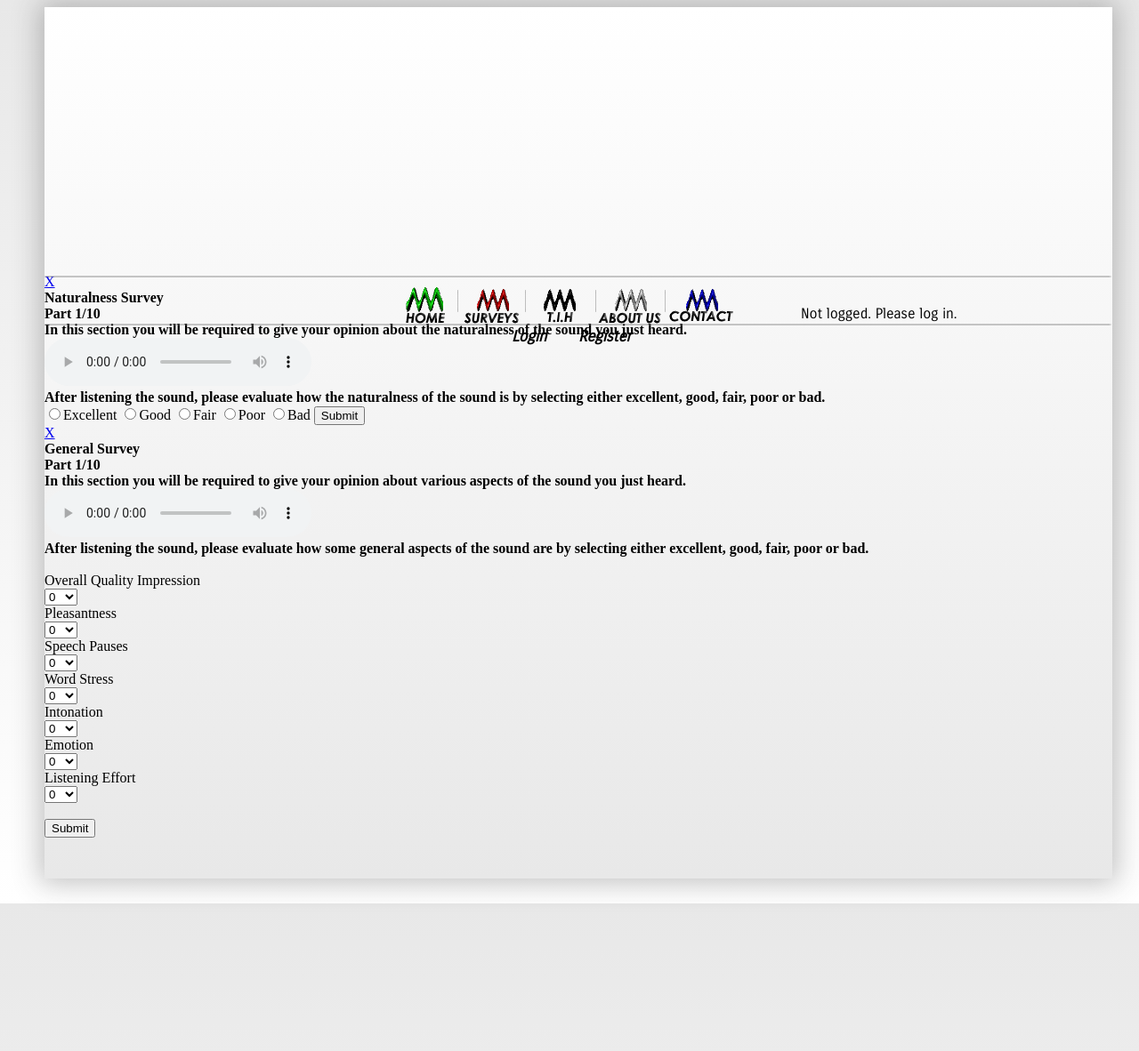
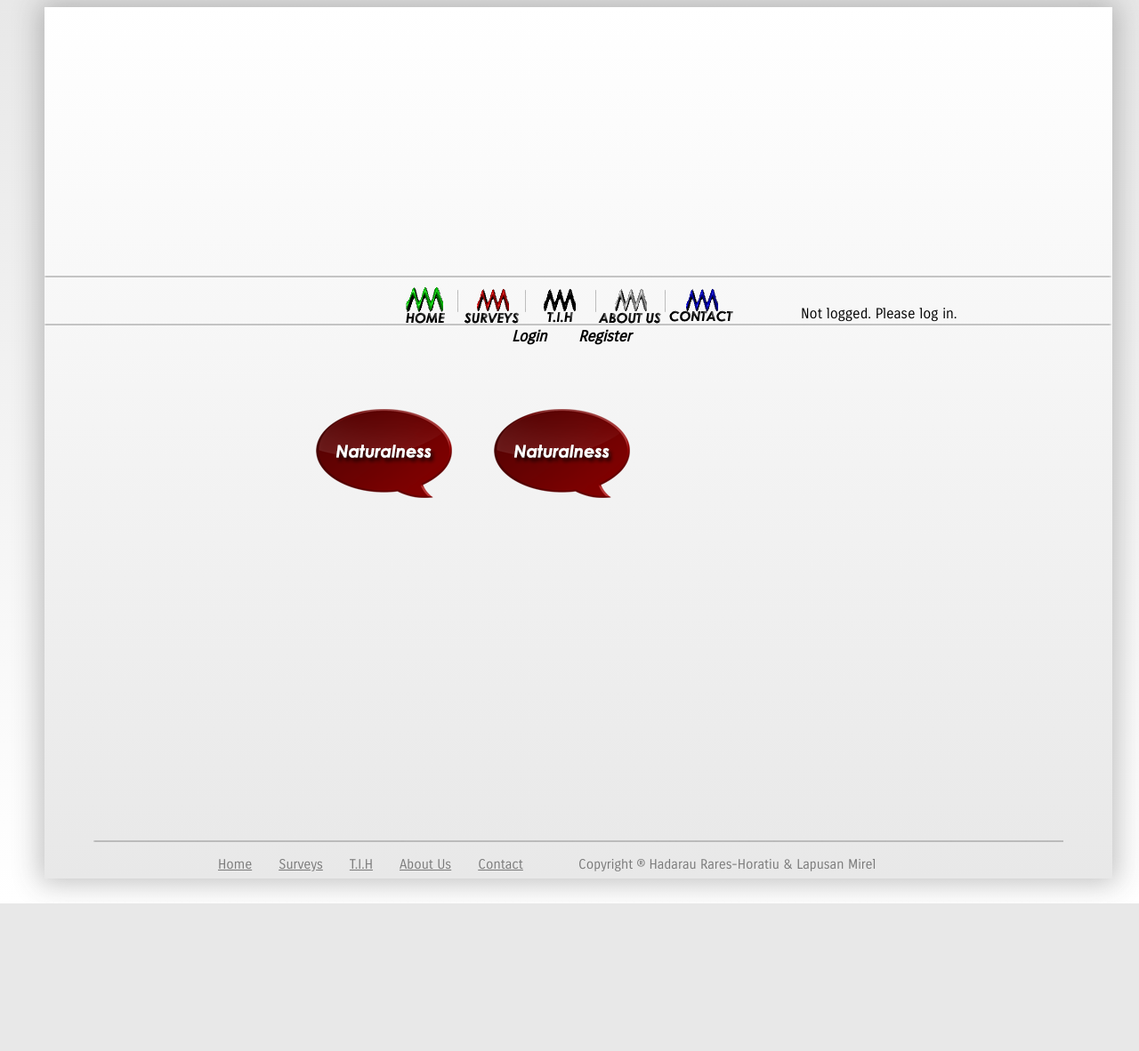
Before and after one commit to platformaweb/PlatformaWeb, a PHP site: page /surveys.php in a window 1280 px wide. Shown: the top 1182 px of the page at 89% size. After the commit the page ends 1016 px from the top, so only its background shows below. Run offline with PHP 8.4, Linux system fonts and the light colour scheme.

Commit message:
style updated for surveys

```diff
--- a/style.css
+++ b/style.css
@@ -749,3 +749,191 @@ margin-left: 400px;
 
 
 }
+
+.naturalnessbutton a{
+	background:url(images/naturalness.png) no-repeat;
+	width:161px;
+	height:105px;
+	display: block;
+	position: absolute;
+	margin-top:150px;
+	margin-left:300px;
+
+}
+
+.modalDialogNaturalness {
+	position: fixed;
+	font-family:"gothic";
+	top: 0;
+	right: 0;
+	bottom: 0;
+	left: 0;
+	background: rgba(0,0,0,0.8);
+	z-index: 99999;
+	opacity:0;
+	/*-webkit-transition: opacity 400ms ease-in;
+	-moz-transition: opacity 400ms ease-in;
+	transition: opacity 400ms ease-in;*/
+	pointer-events: none;
+}
+
+.modalDialogNaturalness:target {
+	opacity:1;
+	pointer-events: auto;
+}
+
+.modalDialogNaturalness > div {
+	width: 400px;
+	position: relative;
+	margin: 10% auto;
+	padding: 5px 20px 13px 20px;
+	border-radius: 10px;
+	background: #e8e8e8; /* Old browsers */
+	background: -moz-linear-gradient(top,  #e8e8e8 0%, #ffffff 100%); /* FF3.6+ */
+	background: -webkit-gradient(linear, left top, left bottom, color-stop(0%,#e8e8e8), color-stop(100%,#ffffff)); /* Chrome,Safari4+ */
+	background: -webkit-linear-gradient(top,  #e8e8e8 0%,#ffffff 100%); /* Chrome10+,Safari5.1+ */
+	background: -o-linear-gradient(top,  #e8e8e8 0%,#ffffff 100%); /* Opera 11.10+ */
+	background: -ms-linear-gradient(top,  #e8e8e8 0%,#ffffff 100%); /* IE10+ */
+	background: linear-gradient(to bottom,  #e8e8e8 0%,#ffffff 100%); /* W3C */
+	filter: progid:DXImageTransform.Microsoft.gradient( startColorstr='#e8e8e8', endColorstr='#ffffff',GradientType=0 ); /* IE6-9 */
+
+}
+
+.surveynaturalness {
+	margin-left:125px;
+	font-family:"gothic";
+	font-size: 20px;
+}
+
+.naturalnesspart1text {
+
+	font-family:"gothic";
+	font-size: 18px;
+	margin-left:175px;
+	margin-top:15px;
+}
+
+.naturalnessquestiontext {
+
+	font-family: "gothic";
+	font-size:13px;
+	margin-left:5px;
+	margin-top: 30px;
+}
+
+.naturalnessaudio1 {
+	margin-top:30px;
+}
+
+.naturalnessquestion {
+	margin-top:15px;
+	font-family: "gothic";
+	font-size:13px;
+}
+
+.block {
+
+display: block;
+margin-top:5px;
+
+}
+
+.submitnaturalness1 {
+	margin-top:3px;
+	margin-left:5px;
+}
+
+/* For General Button: */
+
+.generalbutton a{
+	background:url(images/naturalness.png) no-repeat;
+	width:161px;
+	height:105px;
+	display: block;
+	position: absolute;
+	margin-top:150px;
+	margin-left:500px;
+
+}
+
+.modalDialogGeneral {
+	position: fixed;
+	font-family:"gothic";
+	top: 0;
+	right: 0;
+	bottom: 0;
+	left: 0;
+	background: rgba(0,0,0,0.8);
+	z-index: 99999;
+	opacity:0;
+	/*-webkit-transition: opacity 400ms ease-in;
+	-moz-transition: opacity 400ms ease-in;
+	transition: opacity 400ms ease-in;*/
+	pointer-events: none;
+}
+
+.modalDialogGeneral:target {
+	opacity:1;
+	pointer-events: auto;
+}
+
+.modalDialogGeneral > div {
+	width: 400px;
+	position: relative;
+	margin: 10% auto;
+	padding: 5px 20px 13px 20px;
+	border-radius: 10px;
+	background: #e8e8e8; /* Old browsers */
+	background: -moz-linear-gradient(top,  #e8e8e8 0%, #ffffff 100%); /* FF3.6+ */
+	background: -webkit-gradient(linear, left top, left bottom, color-stop(0%,#e8e8e8), color-stop(100%,#ffffff)); /* Chrome,Safari4+ */
+	background: -webkit-linear-gradient(top,  #e8e8e8 0%,#ffffff 100%); /* Chrome10+,Safari5.1+ */
+	background: -o-linear-gradient(top,  #e8e8e8 0%,#ffffff 100%); /* Opera 11.10+ */
+	background: -ms-linear-gradient(top,  #e8e8e8 0%,#ffffff 100%); /* IE10+ */
+	background: linear-gradient(to bottom,  #e8e8e8 0%,#ffffff 100%); /* W3C */
+	filter: progid:DXImageTransform.Microsoft.gradient( startColorstr='#e8e8e8', endColorstr='#ffffff',GradientType=0 ); /* IE6-9 */
+
+}
+
+.surveynaturalness {
+	margin-left:125px;
+	font-family:"gothic";
+	font-size: 20px;
+}
+
+.generalpart1text {
+
+	font-family:"gothic";
+	font-size: 18px;
+	margin-left:160px;
+	margin-top:15px;
+}
+
+.naturalnessquestiontext {
+
+	font-family: "gothic";
+	font-size:13px;
+	margin-left:5px;
+	margin-top: 30px;
+}
+
+.naturalnessaudio1 {
+	margin-top:30px;
+}
+
+.naturalnessquestion {
+	margin-top:15px;
+	font-family: "gothic";
+	font-size:13px;
+}
+
+.block {
+
+display: block;
+margin-top:5px;
+
+}
+
+.submitnaturalness1 {
+	margin-top:3px;
+	margin-left:5px;
+}
```
